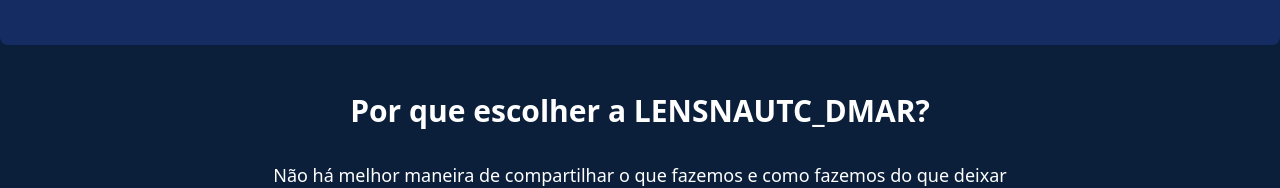
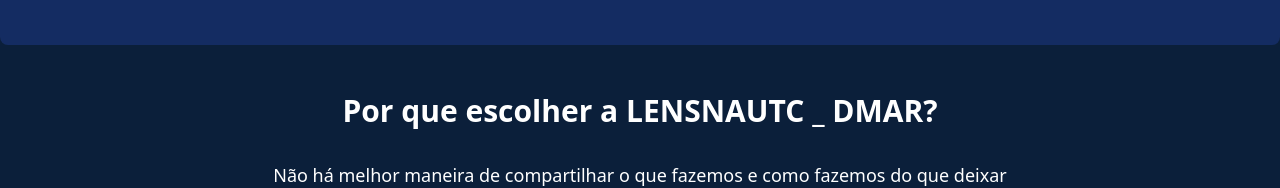
Before and after one commit to gamboa092588/site.lensnautc, a plain HTML site: page index.html in a window 1280 px wide. Shown: the part 1469-1657 px from the top of the page. Drawn offline with nearby package versions, Linux system fonts and the light colour scheme.

Commit message:
Fix HTML encoding issues in index.html

```diff
--- a/index.html
+++ b/index.html
@@ -90,10 +90,11 @@
   <!-- SOBRE -->
   <section class="px-6 py-12">
 
-    <h2 class="text-3xl font-bold text-center mb-8">Por que escolher a LENSNAUTC_DMAR?</h2>
+    <h2 class="text-3xl font-bold text-center mb-8">Por que escolher a LENSNAUTC _ DMAR?</h2>
      <h6 class="text-lg leading-relaxed text-center max-w-3xl mx-auto">
       Não há melhor maneira de compartilhar o que fazemos e como fazemos do que deixar nossos clientes avaliarem com suas próprias palavras.
-       você vai ser nosso controle de qualidade assim também faz parte de nossa família. lensnautc_DMAR serviço náutico e você juntos para um melhor conforto
+       você vai ser nosso controle de qualidade assim também faz parte de nossa família.
+       lensnautc_DMAR serviço náutico e você juntos para um melhor conforto
     </h6>
     <p class="text-lg leading-relaxed text-center max-w-3xl mx-auto">
 
```
